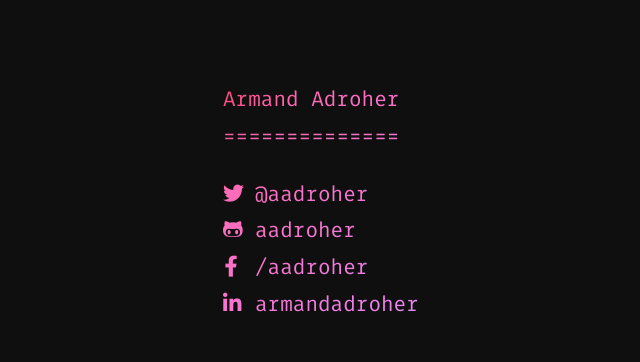
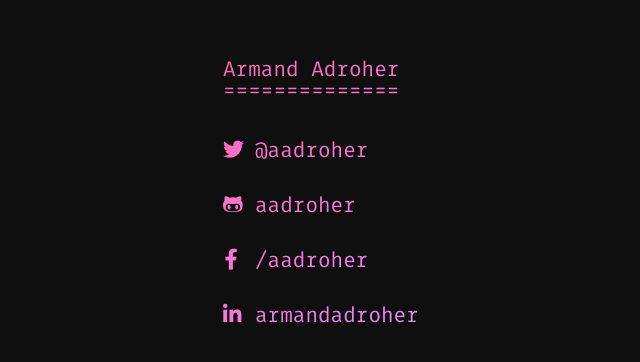
Before and after one commit to aadroher/armandadroher_name, a React app: page / in a window 1280 px wide. Shown: the part 166-528 px from the top of the page, without its empty margins (305-945 px from the left). Built offline with nearby package versions, Linux system fonts and the light colour scheme.

Commit message:
Adds some additional styles changes.

```diff
--- a/src/GradientText.tsx
+++ b/src/GradientText.tsx
@@ -3,19 +3,11 @@ import styled from "styled-components";
 
 const GradientText = styled.div`
   @supports (-webkit-text-fill-color: transparent) {
-    background: linear-gradient(
-      135deg,
-      gold,
-      orange,
-      red,
-      hotpink,
-      violet,
-      lightskyblue
-    );
-    background-size: 500%;
+    background: linear-gradient(135deg, hotpink, violet, lightskyblue);
+    background-size: 200%;
     -webkit-background-clip: text;
     background-clip: text;
-    animation: gradient 20s ease infinite;
+    animation: gradient 5s ease infinite;
     -webkit-text-fill-color: transparent;
   }
 
--- a/src/Links.tsx
+++ b/src/Links.tsx
@@ -14,13 +14,9 @@ const linkData = [
 const StyledList = styled.ul`
   padding: 0;
   li {
+    box-sizing: border-box;
+    padding: 1rem 0;
     list-style-type: none;
-    a {
-      text-decoration: none;
-      &:hover {
-        text-decoration: underline;
-      }
-    }
   }
 `;
 
--- a/src/StyledApp.tsx
+++ b/src/StyledApp.tsx
@@ -15,7 +15,7 @@ const StyledApp = styled(App)`
 
   font-family: "Fira Mono";
   font-size: 21px;
-  line-height: 1.75;
+  line-height: 1;
   color: #ec68f4 44.33%;
 
   a {
```
